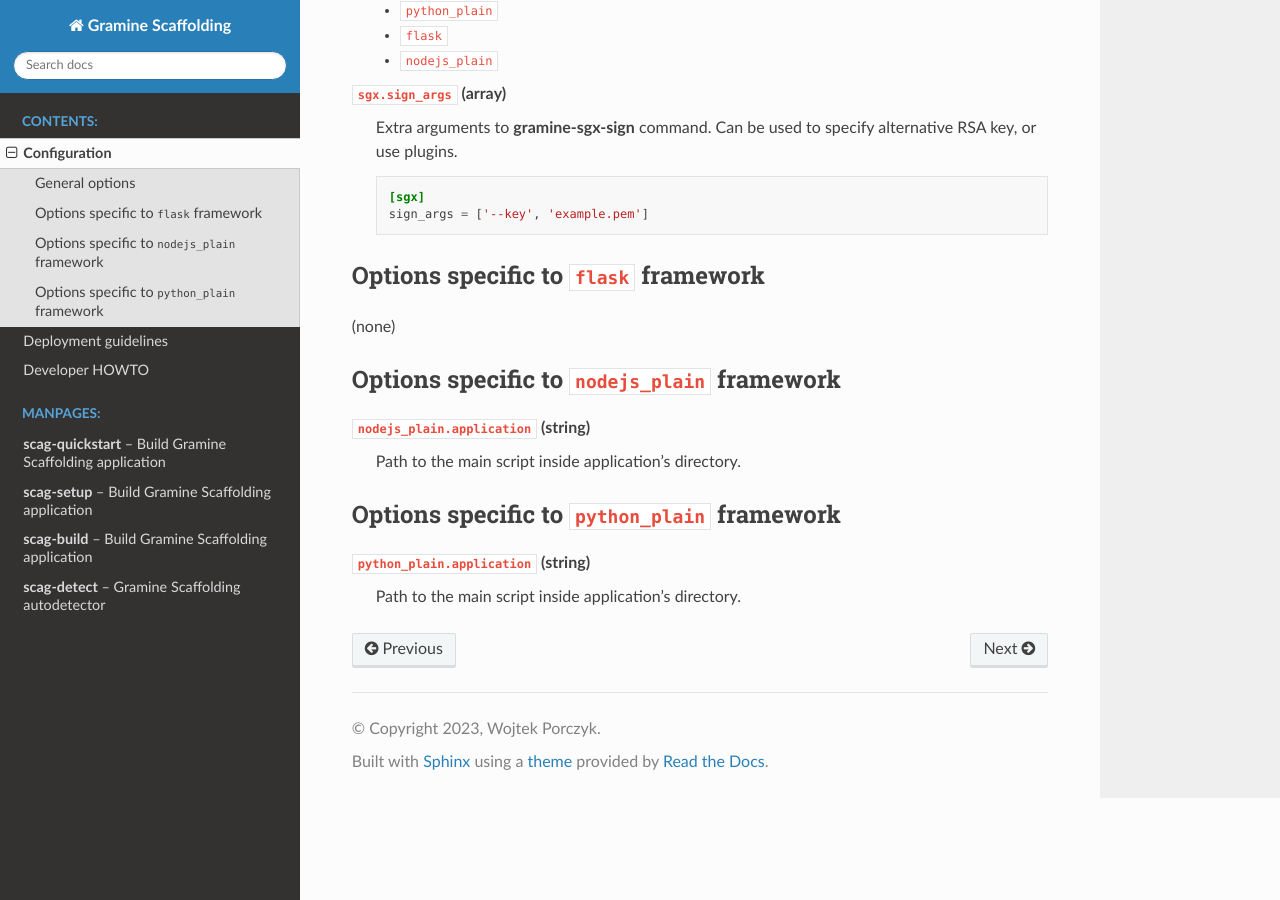
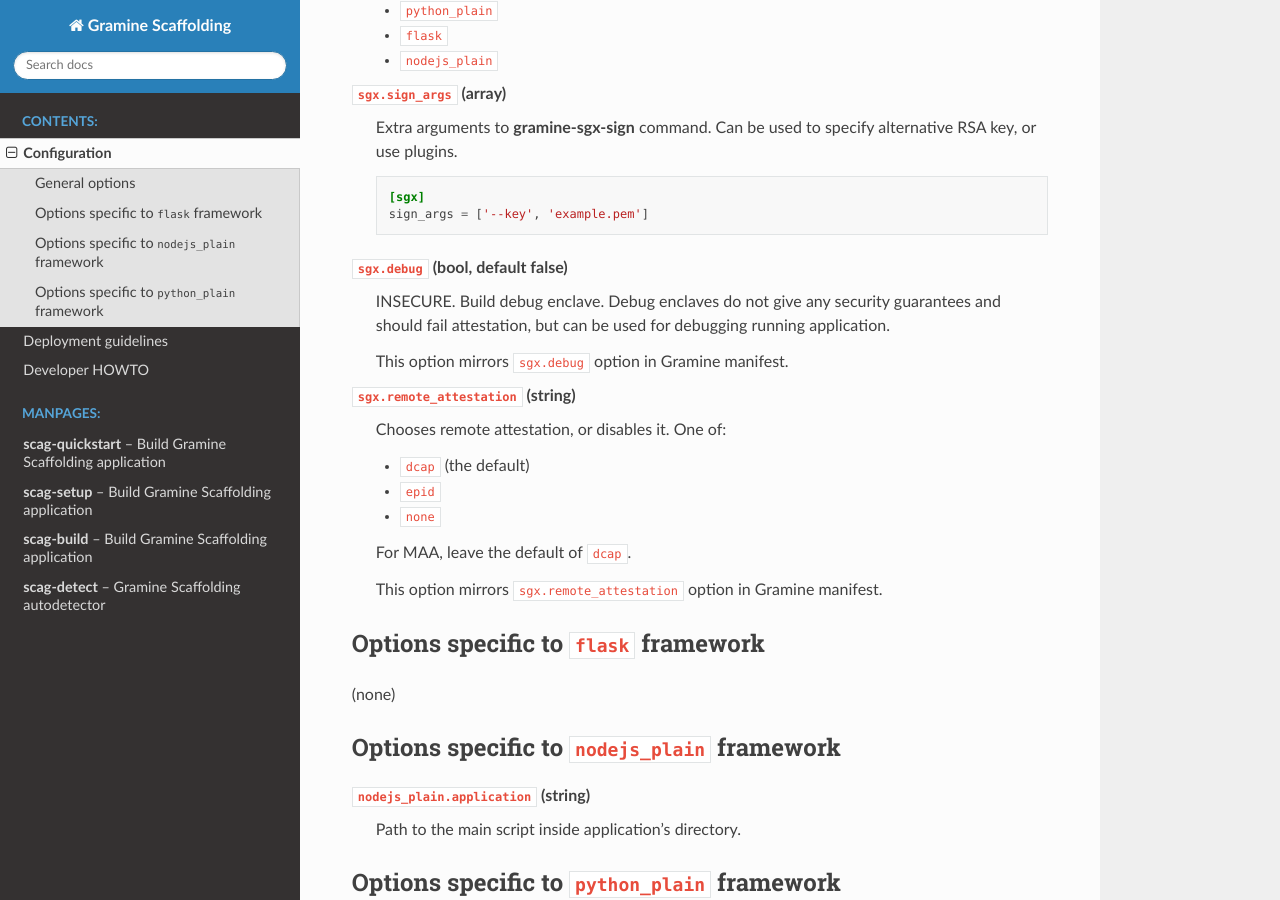
Before and after one commit to intel/ScaffoldingForGramine, a Sphinx documentation site: the page built from Documentation/configuration.rst, in a window 1280 px wide and 900 px high, scrolled down 453 px. Built offline with Sphinx 7.4.7 and the Read the Docs theme 2.0.0, drawn with Linux system fonts in a browser that asks for light colours.

Commit message:
templates: make debug and attestation configurable from scag.toml
Signed-off-by: Wojtek Porczyk <woju@invisiblethingslab.com>

```diff
--- a/Documentation/configuration.rst
+++ b/Documentation/configuration.rst
@@ -29,6 +29,24 @@ General options
         [sgx]
         sign_args = ['--key', 'example.pem']
 
+``sgx.debug`` (bool, default false)
+    INSECURE. Build debug enclave. Debug enclaves do not give any security
+    guarantees and should fail attestation, but can be used for debugging
+    running application.
+
+    This option mirrors ``sgx.debug`` option in Gramine manifest.
+
+``sgx.remote_attestation`` (string)
+    Chooses remote attestation, or disables it. One of:
+
+    - ``dcap`` (the default)
+    - ``epid``
+    - ``none``
+
+    For MAA, leave the default of ``dcap``.
+
+    This option mirrors ``sgx.remote_attestation`` option in Gramine manifest.
+
 Options specific to ``flask`` framework
 ----------------------------------------------
 
```
Also changed, not shown: 3 other files.
